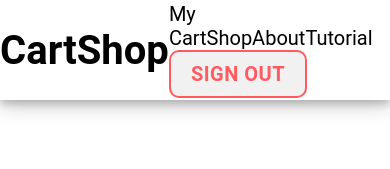
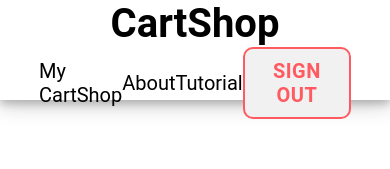
Before and after one commit to SchoolOfCode/project-front-end-the-incredibles, a React (Create React App) app: page / in a window 390 px wide. Shown: the top 169 px of the page. Built offline with nearby package versions, Linux system fonts and the light colour scheme.

Commit message:
navbar responsivness

```diff
--- a/src/components/NavBar/CustomerNavBar/index.js
+++ b/src/components/NavBar/CustomerNavBar/index.js
@@ -6,7 +6,7 @@
 function CustomerNavBar(props) {
   return (
     <div className={css.navFlex}>
-      <div className={css.innerFlex}>
+      <div className={css.innerFlexCustomer}>
         <div>
           <h2>Pete the meat</h2>
         </div>
--- a/src/components/NavBar/NavBar.module.css
+++ b/src/components/NavBar/NavBar.module.css
@@ -16,6 +16,14 @@
   margin: auto;
   align-items: center;
   justify-content: space-between;
+}
+
+.linkFlex {
+  justify-self: flex-end;
+  width: 80%;
+  display: flex;
+  justify-content: space-around;
+  align-items: center;
 }
 
 .basketButtonFlex {
@@ -39,15 +47,26 @@
   .navFlex {
     width: 100vw;
   }
+
   .basketButtonFlex {
     justify-self: flex-end;
-    width: 40%;
+    width: 50%;
     display: flex;
+    justify-content: space-around;
     align-items: center;
   }
 
   .innerFlex {
+    flex-direction: column;
     width: 100%;
-    justify-content: space-between;
+    justify-content: center;
+  }
+
+  .innerFlexCustomer {
+    display: flex;
+    flex-direction: row;
+    width: 100%;
+    justify-content: center;
+    align-items: center;
   }
 }
```
